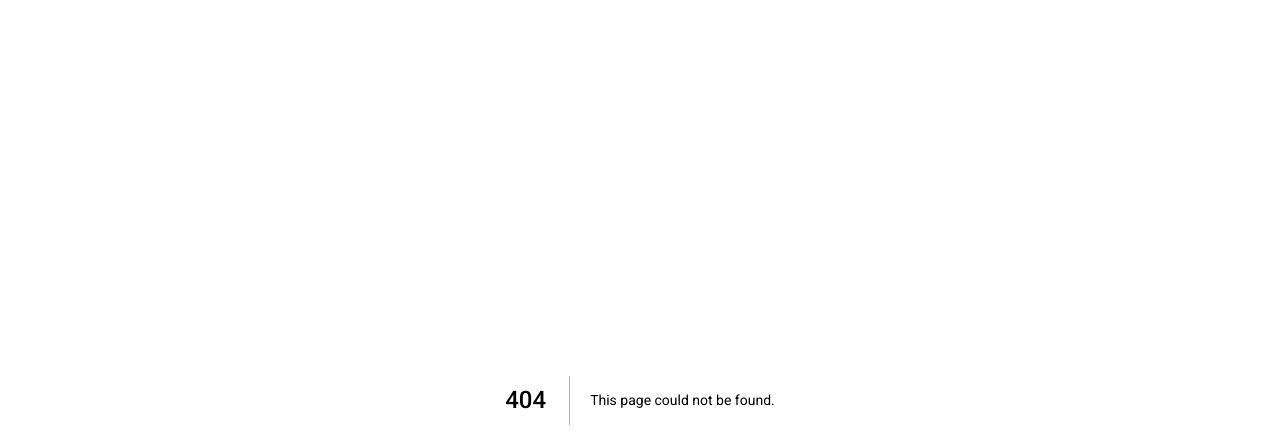
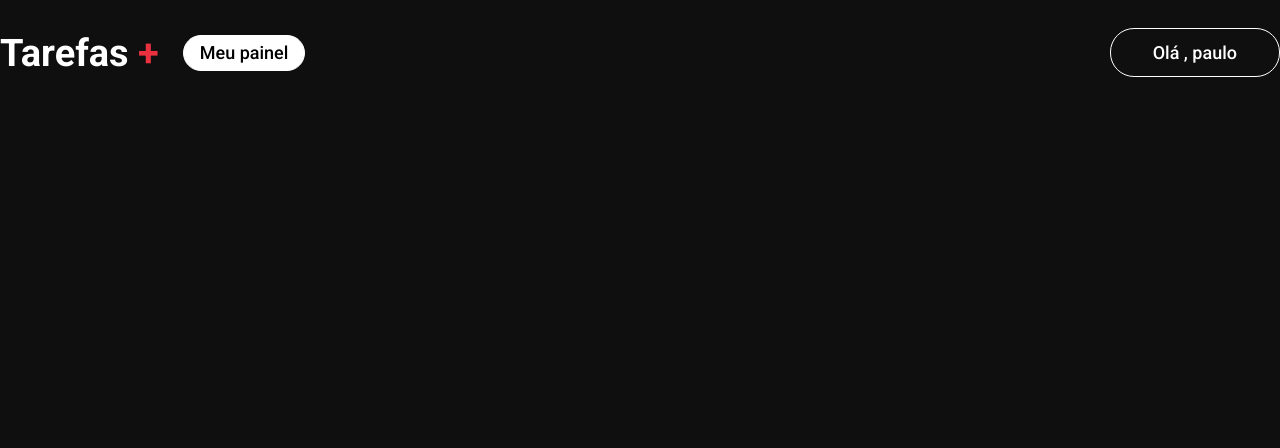
Before and after one commit to dev-Beltramin/tarefas-plus, a Next.js app: page /profile in a window 1280 px wide. Before the commit this address had no page. Shown: the top 448 px of the page. Built offline with nearby package versions, Linux system fonts and the light colour scheme.

Commit message:
iniciando layout do perfil de usuario

```diff
--- /dev/null
+++ b/src/pages/profile.tsx
@@ -0,0 +1,20 @@
+
+
+
+
+import styles from '../../styles/profile.module.css'
+import Header2 from './components/header/header2'
+
+
+
+
+
+const Profile = () => {
+  return (
+    <div>
+        <Header2/>
+    </div>
+  )
+}
+
+export default Profile
```
Also changed, not shown: styles/profile.module.css (added).
